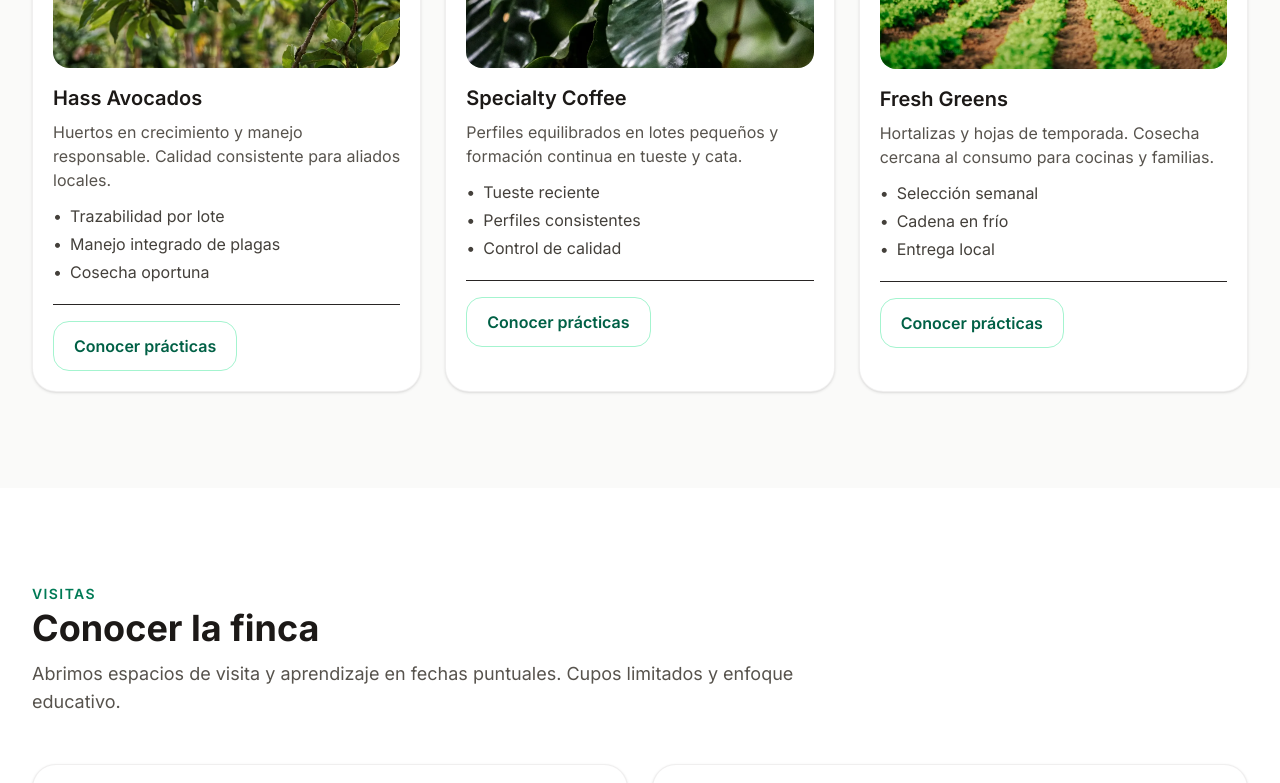
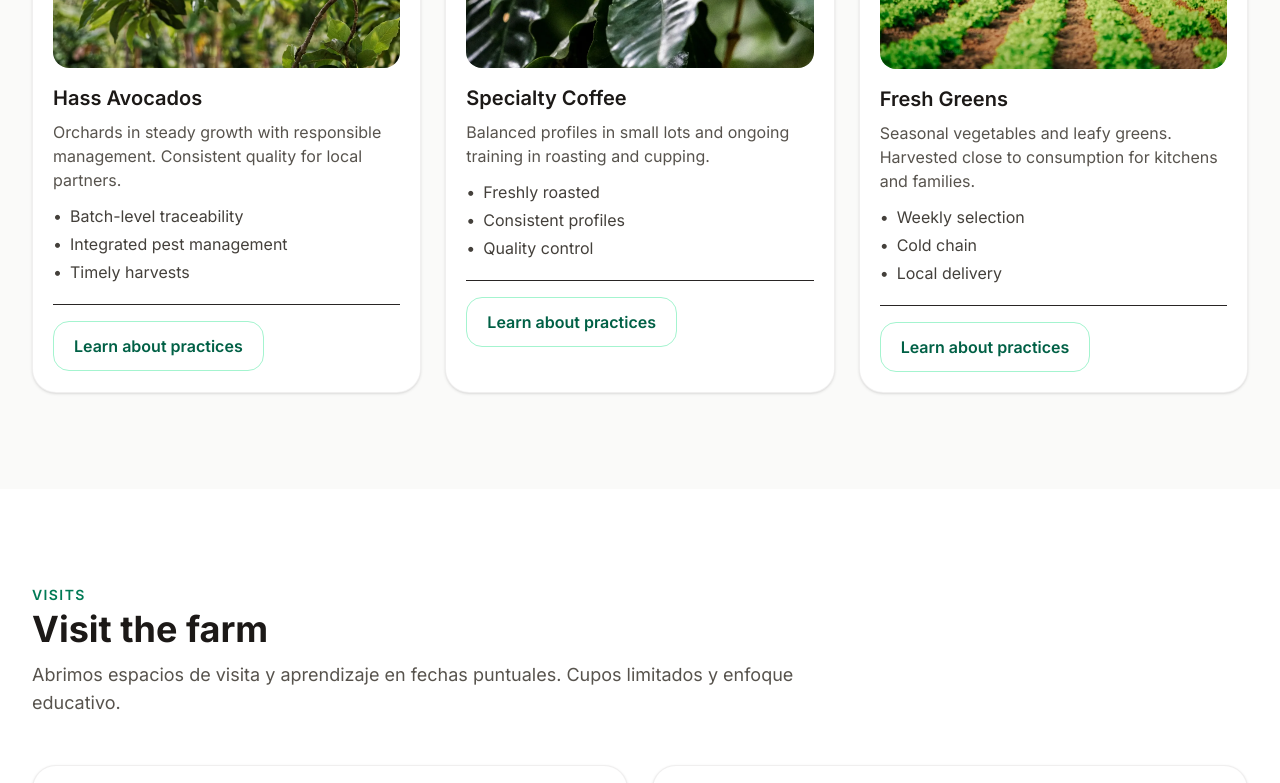
Before and after one commit to MatiasFormoso/santa-frida-farm, a Next.js app: page /en in a window 1280 px wide. Shown: the part 1660-2443 px from the top of the page. Built offline with nearby package versions, Linux system fonts and the light colour scheme; no server answers.

Commit message:
feat: add bilingual support for Products section

```diff
--- a/src/app/[locale]/page.tsx
+++ b/src/app/[locale]/page.tsx
@@ -23,11 +23,11 @@ export default async function HomeByLocale({ params }: Props) {
       <Header t={t} locale={params.locale} />
       <Hero t={t} locale={params.locale} />
       <About t={t} locale={params.locale} />
-      <Products />
-      <Experiences />
+      <Products t={t} locale={params.locale} />      {/* ← nuevo */}
+      <Experiences t={t} locale={params.locale} />   {/* ← nuevo */}
       <InstagramStrip />
       <Contact />
-      <Footer />
+      <Footer t={t} locale={params.locale} />
     </main>
   );
 }
--- a/src/components/layout/Footer.tsx
+++ b/src/components/layout/Footer.tsx
@@ -1,37 +1,92 @@
 import { CONFIG } from "@/lib/config";
 import { Container } from "@/components/ui/primitives";
+import type { Dict, Locale } from "@/i18n/config";
 
-export default function Footer() {
+type Props = {
+  t: Dict;
+  locale: Locale;
+};
+
+export default function Footer({ t, locale }: Props) {
+  const year = new Date().getFullYear();
+  const rights =
+    locale === "en"
+      ? "All rights reserved."
+      : "Todos los derechos reservados.";
+
   return (
     <footer className="border-t bg-white">
       <Container className="py-10 grid gap-6 sm:grid-cols-2 lg:grid-cols-4">
+        {/* Col 1: marca + descripción */}
         <div>
           <h4 className="font-semibold text-stone-900">{CONFIG.site.name}</h4>
-          <p className="mt-2 text-stone-600 max-w-xs">{CONFIG.site.description}</p>
+          <p className="mt-2 text-stone-600 max-w-xs">
+            {CONFIG.site.description}
+          </p>
         </div>
+
+        {/* Col 2: contacto */}
         <div>
-          <h5 className="font-semibold text-stone-900">Contacto</h5>
+          <h5 className="font-semibold text-stone-900">
+            {t.nav.contact /* Contacto / Contact */}
+          </h5>
           <ul className="mt-2 text-stone-700 space-y-1">
             {CONFIG.contact.whatsappUrl && (
-              <li><a className="hover:underline" href={CONFIG.contact.whatsappUrl}>
-                WhatsApp {CONFIG.contact.whatsappIntl || ""}</a></li>
+              <li>
+                <a className="hover:underline" href={CONFIG.contact.whatsappUrl}>
+                  WhatsApp {CONFIG.contact.whatsappIntl || ""}
+                </a>
+              </li>
             )}
-            <li><a className="hover:underline" href={`mailto:${CONFIG.contact.email}`}>{CONFIG.contact.email}</a></li>
-            <li><a className="hover:underline" target="_blank" rel="noreferrer" href={CONFIG.contact.instagram}>Instagram</a></li>
+            <li>
+              <a className="hover:underline" href={`mailto:${CONFIG.contact.email}`}>
+                {CONFIG.contact.email}
+              </a>
+            </li>
+            <li>
+              <a
+                className="hover:underline"
+                target="_blank"
+                rel="noreferrer"
+                href={CONFIG.contact.instagram}
+              >
+                Instagram
+              </a>
+            </li>
           </ul>
         </div>
+
+        {/* Col 3: secciones */}
         <div>
-          <h5 className="font-semibold text-stone-900">Secciones</h5>
+          <h5 className="font-semibold text-stone-900">
+            {locale === "en" ? "Sections" : "Secciones"}
+          </h5>
           <ul className="mt-2 text-stone-700 space-y-1">
-            <li><a className="hover:underline" href="#sobre">Sobre</a></li>
-            <li><a className="hover:underline" href="#productos">Productos</a></li>
-            <li><a className="hover:underline" href="#contacto">Contacto</a></li>
+            <li>
+              <a className="hover:underline" href="#sobre">
+                {t.nav.about}
+              </a>
+            </li>
+            <li>
+              <a className="hover:underline" href="#productos">
+                {t.nav.products}
+              </a>
+            </li>
+            <li>
+              <a className="hover:underline" href="#contacto">
+                {t.nav.contact}
+              </a>
+            </li>
           </ul>
         </div>
+
+        {/* Col 4: legal */}
         <div>
-          <h5 className="font-semibold text-stone-900">Legal</h5>
+          <h5 className="font-semibold text-stone-900">
+            {locale === "en" ? "Legal" : "Legal"}
+          </h5>
           <p className="mt-2 text-sm text-stone-600">
-            © {new Date().getFullYear()} {CONFIG.site.name}. Todos los derechos reservados.
+            © {year} {CONFIG.site.name}. {rights}
           </p>
         </div>
       </Container>
--- a/src/components/sections/Experiences.tsx
+++ b/src/components/sections/Experiences.tsx
@@ -1,6 +1,7 @@
 // src/components/sections/Experiences.tsx
 import { Section, Card, Img, Pill, Button } from "@/components/ui/primitives";
 import { CONFIG } from "@/lib/config";
+import type { Dict, Locale } from "@/i18n/config";
 
 type Experience = {
   title: string;
@@ -21,14 +22,15 @@ const EXPERIENCES: Experience[] = [
   },
 ];
 
-export default function Experiences() {
-  const href = CONFIG.contact.instagram; // consulta por IG (suave)
+export default function Experiences({ t, locale }: { t: Dict; locale: Locale }) {
+  const href = CONFIG.contact.instagram;
 
   return (
     <Section
       id="experiencias"
-      eyebrow="Visitas"
-      title="Conocer la finca"
+      eyebrow={t.process.title} // "Visitas" / "Visits"
+      title={locale === "en" ? "Visit the farm" : "Conocer la finca"}
+      // intro: mantenemos tu copy original en ES (para no inventar traducción)
       intro="Abrimos espacios de visita y aprendizaje en fechas puntuales. Cupos limitados y enfoque educativo."
     >
       <div className="grid md:grid-cols-2 gap-6">
@@ -42,14 +44,16 @@ export default function Experiences() {
                   {it.bullets.map((b) => <li key={b}>{b}</li>)}
                 </ul>
               </div>
-              <Pill>Cupos limitados</Pill>
+              <Pill>{locale === "en" ? "Limited availability" : "Cupos limitados"}</Pill>
             </div>
           </Card>
         ))}
       </div>
 
       <div className="mt-8">
-        <Button href={href} variant="ghost">Consultar próximas fechas</Button>
+        <Button href={href} variant="ghost">
+          {locale === "en" ? "Check next dates" : "Consultar próximas fechas"}
+        </Button>
       </div>
     </Section>
   );
--- a/src/components/sections/Products.tsx
+++ b/src/components/sections/Products.tsx
@@ -1,8 +1,11 @@
 // src/components/sections/Products.tsx
 import { Section, Card, Img, Button } from "@/components/ui/primitives";
+import type { Dict, Locale } from "@/i18n/config";
+
+type ProductKey = "avocado" | "coffee" | "greens";
 
 type Product = {
-  key: string;
+  key: ProductKey;
   name: string;
   summary: string;
   bullets: string[];
@@ -10,6 +13,7 @@ type Product = {
   alt: string;
 };
 
+// Dataset base (ES) — lo dejamos tal cual
 const PRODUCTS: Product[] = [
   {
     key: "avocado",
@@ -40,17 +44,52 @@ const PRODUCTS: Product[] = [
   },
 ];
 
-export default function Products() {
+// Overrides EN autoinclusivos (no requieren tocar diccionario)
+const EN_OVERRIDES: Record<ProductKey, Partial<Product>> = {
+  avocado: {
+    name: "Hass Avocados",
+    summary:
+      "Orchards in steady growth with responsible management. Consistent quality for local partners.",
+    bullets: ["Batch-level traceability", "Integrated pest management", "Timely harvests"],
+    alt: "Hass avocados on the tree",
+  },
+  coffee: {
+    name: "Specialty Coffee",
+    summary:
+      "Balanced profiles in small lots and ongoing training in roasting and cupping.",
+    bullets: ["Freshly roasted", "Consistent profiles", "Quality control"],
+    alt: "Ripe coffee cherries on the plant",
+  },
+  greens: {
+    name: "Fresh Greens",
+    summary:
+      "Seasonal vegetables and leafy greens. Harvested close to consumption for kitchens and families.",
+    bullets: ["Weekly selection", "Cold chain", "Local delivery"],
+    alt: "Rows of lettuce in a greenhouse",
+  },
+};
+
+export default function Products({ t, locale }: { t: Dict; locale: Locale }) {
+  // merge local según idioma (mantiene tus imágenes/estilos)
+  const items =
+    locale === "en"
+      ? PRODUCTS.map((p) => ({ ...p, ...(EN_OVERRIDES[p.key] || {}) }))
+      : PRODUCTS;
+
   return (
     <Section
       tone="alt"
       id="productos"
-      eyebrow="Cultivos"
-      title="Lo que cultivamos"
-      intro="Tres líneas que representan el corazón de la finca. Si querés conocer cómo trabajamos el suelo, el agua y la trazabilidad, visitá la sección Sobre."
+      eyebrow={t.nav.products}          // "Cultivos" / "Crops"
+      title={t.varietals.title}         // "Cultivos" / "Crops"
+      intro={
+        locale === "en"
+          ? "Three lines that represent the heart of the farm. To learn how we work soil, water and traceability, visit the About section."
+          : "Tres líneas que representan el corazón de la finca. Si querés conocer cómo trabajamos el suelo, el agua y la trazabilidad, visitá la sección Sobre."
+      }
     >
       <div className="grid md:grid-cols-3 gap-6">
-        {PRODUCTS.map((p) => (
+        {items.map((p) => (
           <Card key={p.key} className="p-5 flex flex-col">
             <Img src={p.img} alt={p.alt} />
             <h3 className="mt-4 text-xl font-semibold text-stone-900">{p.name}</h3>
@@ -61,7 +100,9 @@ export default function Products() {
               ))}
             </ul>
             <div className="mt-5 pt-4 border-t">
-              <Button href="#sobre" variant="ghost">Conocer prácticas</Button>
+              <Button href="#sobre" variant="ghost">
+                {locale === "en" ? "Learn about practices" : "Conocer prácticas"}
+              </Button>
             </div>
           </Card>
         ))}
--- a/src/i18n/config.ts
+++ b/src/i18n/config.ts
@@ -18,7 +18,6 @@ export type Dict = {
   about: {
     title: string;
     body: string;
-    // 👇 nuevo: cards por idioma (3 items: propósito, prácticas, comunidad)
     cards?: { title: string; body: string }[];
   };
   process: {
@@ -29,6 +28,14 @@ export type Dict = {
     title: string;
     items: string[];
   };
+
+  // 👇 NUEVO: textos por producto (name/summary/bullets)
+  products: {
+    avocado: { name: string; summary: string; bullets: string[] };
+    coffee: { name: string; summary: string; bullets: string[] };
+    greens: { name: string; summary: string; bullets: string[] };
+  };
+
   mediaKit?: {
     title: string;
     subtitle?: string;
--- a/src/i18n/dictionaries/en.ts
+++ b/src/i18n/dictionaries/en.ts
@@ -54,6 +54,29 @@ const en: Dict = {
     title: "Crops",
     items: ["Hass Avocados", "Specialty Coffee", "Fresh Greens"],
   },
+
+  // 👇 NUEVO
+  products: {
+    avocado: {
+      name: "Hass Avocados",
+      summary:
+        "Orchards in steady growth with responsible management. Consistent quality for local partners.",
+      bullets: ["Batch-level traceability", "Integrated pest management", "Timely harvests"],
+    },
+    coffee: {
+      name: "Specialty Coffee",
+      summary:
+        "Balanced profiles in small lots and ongoing training in roasting and cupping.",
+      bullets: ["Freshly roasted", "Consistent profiles", "Quality control"],
+    },
+    greens: {
+      name: "Fresh Greens",
+      summary:
+        "Seasonal vegetables and leafy greens. Harvested close to consumption for kitchens and families.",
+      bullets: ["Weekly selection", "Cold chain", "Local delivery"],
+    },
+  },
+
   mediaKit: {
     title: "Community",
     subtitle: "Harvests, processes and daily life at the farm. More on Instagram.",
--- a/src/i18n/dictionaries/es.ts
+++ b/src/i18n/dictionaries/es.ts
@@ -54,6 +54,29 @@ const es: Dict = {
     title: "Cultivos",
     items: ["Hass Avocados", "Specialty Coffee", "Fresh Greens"],
   },
+
+  // 👇 NUEVO
+  products: {
+    avocado: {
+      name: "Hass Avocados",
+      summary:
+        "Huertos en crecimiento y manejo responsable. Calidad consistente para aliados locales.",
+      bullets: ["Trazabilidad por lote", "Manejo integrado de plagas", "Cosecha oportuna"],
+    },
+    coffee: {
+      name: "Specialty Coffee",
+      summary:
+        "Perfiles equilibrados en lotes pequeños y formación continua en tueste y cata.",
+      bullets: ["Tueste reciente", "Perfiles consistentes", "Control de calidad"],
+    },
+    greens: {
+      name: "Fresh Greens",
+      summary:
+        "Hortalizas y hojas de temporada. Cosecha cercana al consumo para cocinas y familias.",
+      bullets: ["Selección semanal", "Cadena en frío", "Entrega local"],
+    },
+  },
+
   mediaKit: {
     title: "Comunidad",
     subtitle: "Cosechas, procesos y vida en finca. Más en nuestro Instagram.",
```
